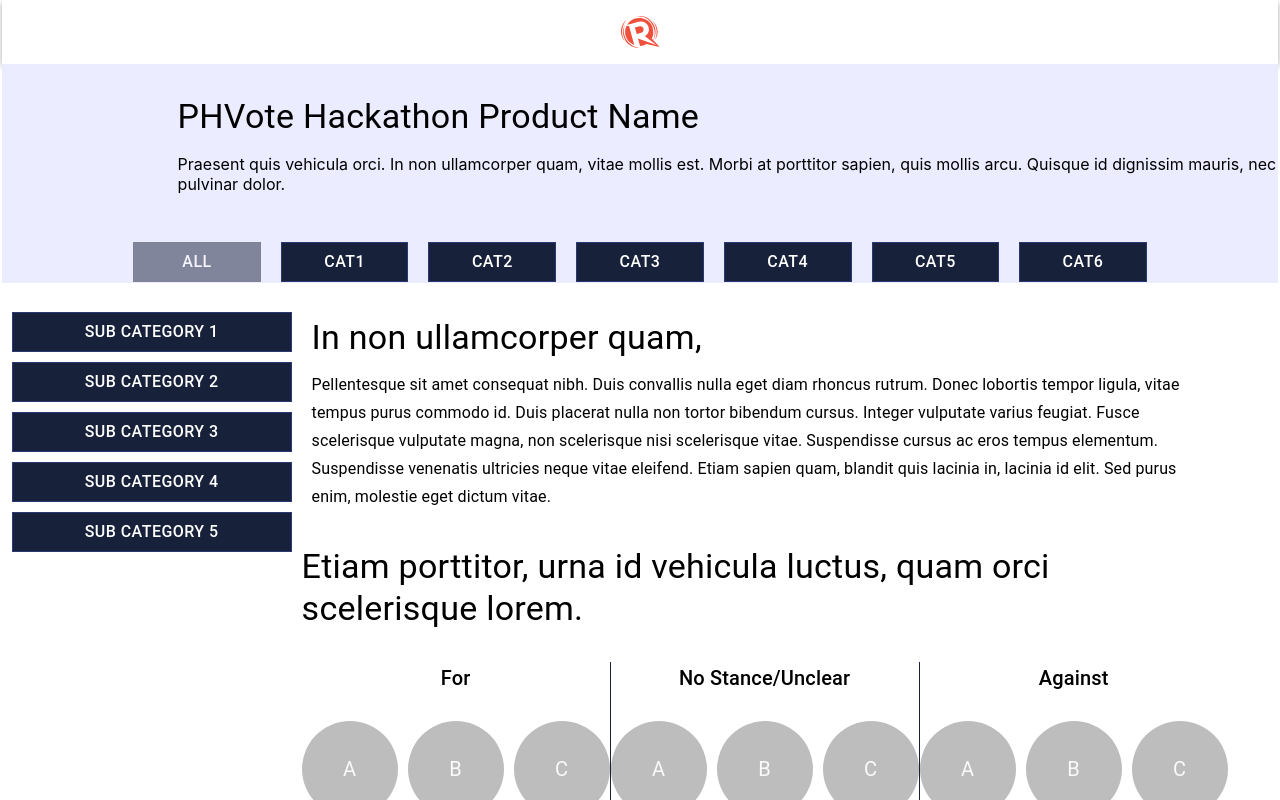
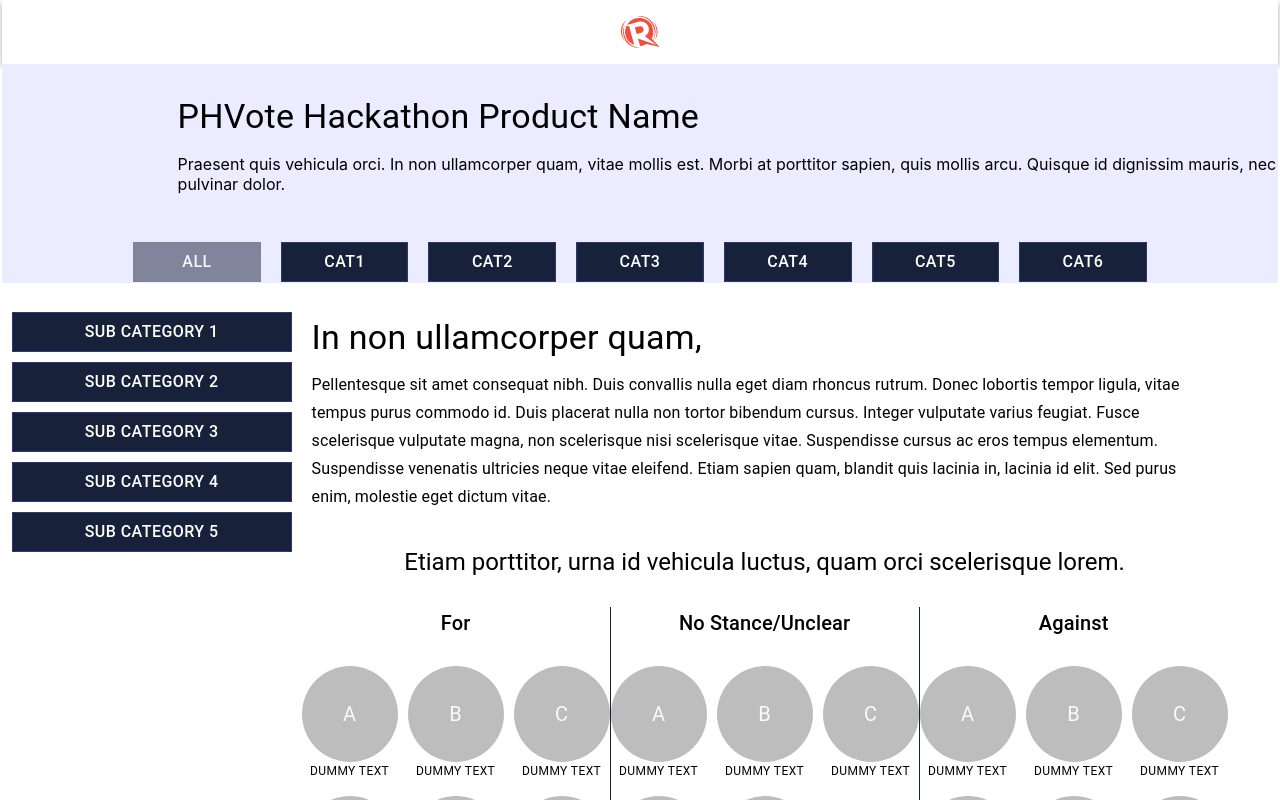
Before and after one commit to jvconcepcion/hackathon-proj, a Next.js app: page / in a window 1280 px wide. Shown: the top 800 px of the page. Built offline with nearby package versions, Linux system fonts and the light colour scheme.

Commit message:
replace cards with avatars

```diff
--- a/pages/index.js
+++ b/pages/index.js
@@ -181,7 +181,7 @@ const Home = () => {
             </Typography>
           </div>
           <div className={classes.detailsSubWrapper}>
-            <Typography variant="h4" gutterBottom className={classes.detailsTitle}>
+            <Typography variant="h5" gutterBottom className={classes.detailsTitle}>
               Etiam porttitor, urna id vehicula luctus, quam orci scelerisque lorem.
             </Typography>
           </div>
```
